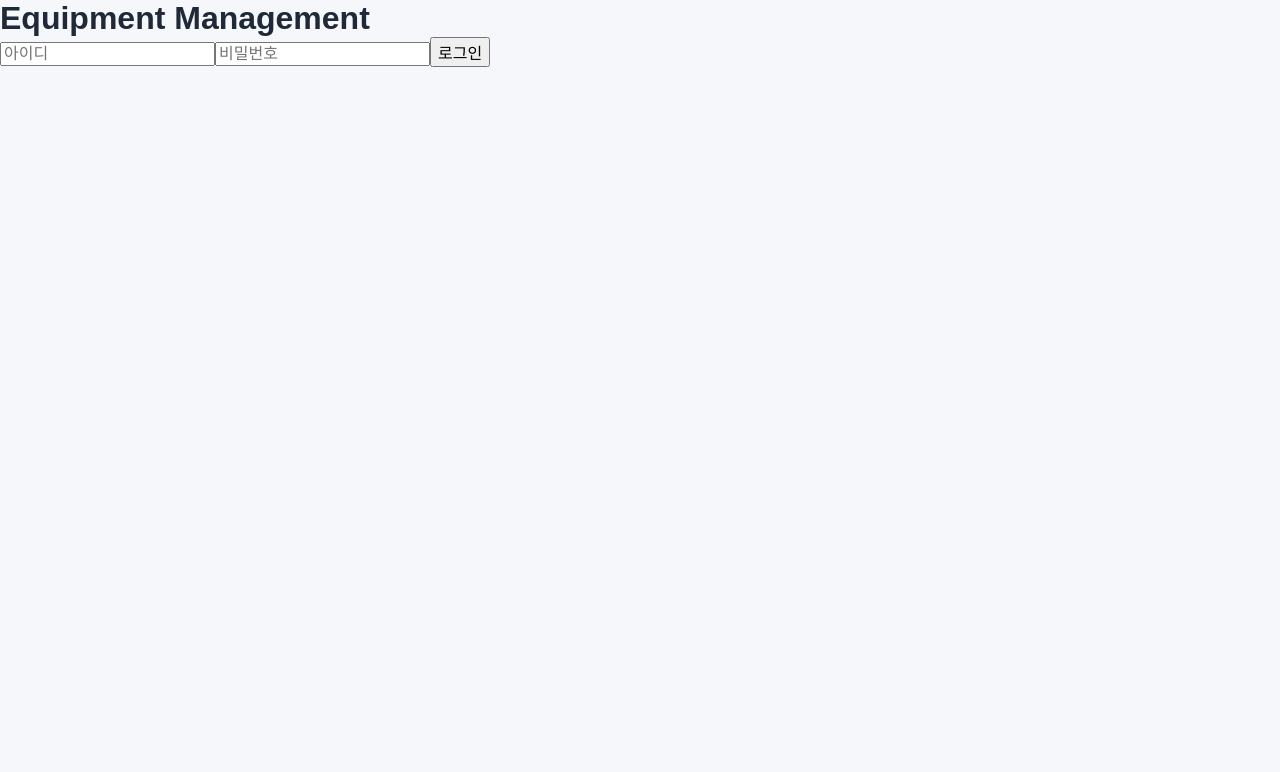
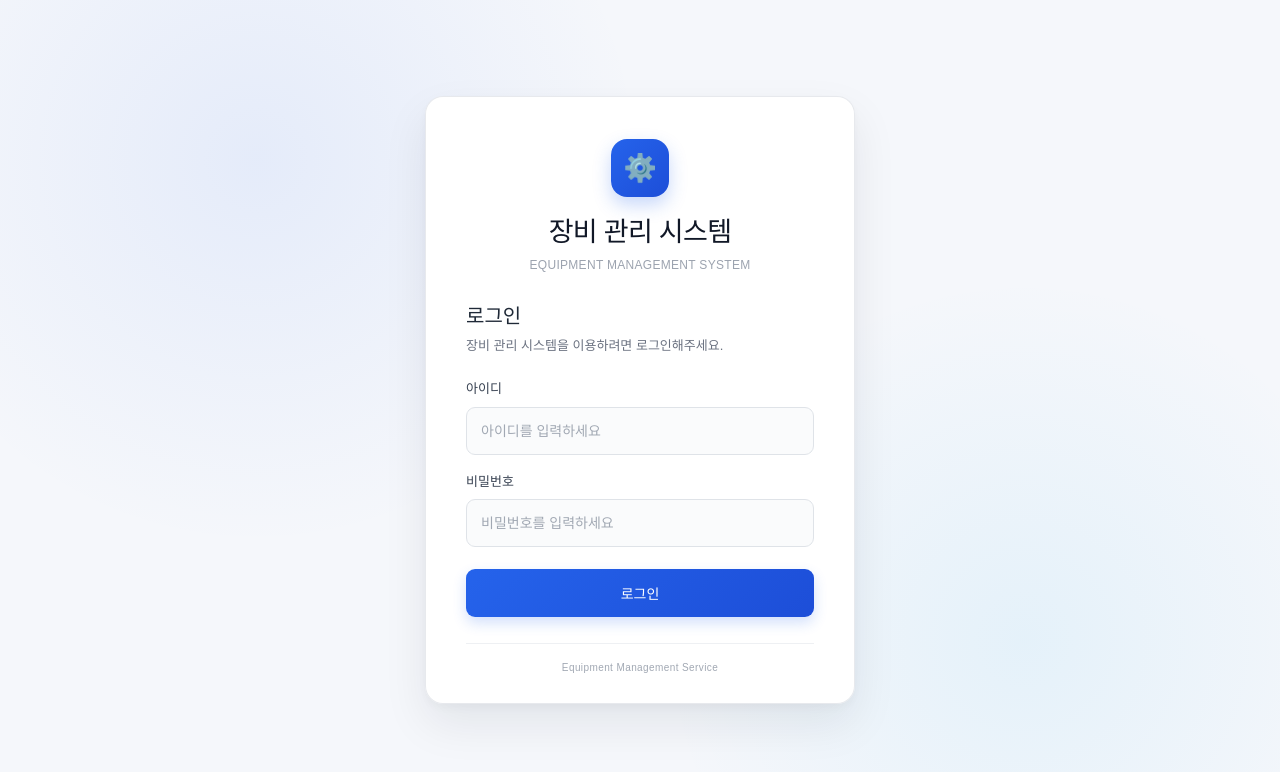
Before and after one commit to zuzusnasna/equipment-management, a React app in the folder frontend/: page / in a window 1280 px wide. Shown: the top 772 px of the page. Built offline with nearby package versions, Linux system fonts and the light colour scheme; the HTML template or start-up script is replaced by a standard one.

Commit message:
fix: restore login page layout

```diff
--- a/frontend/src/LoginPage.jsx
+++ b/frontend/src/LoginPage.jsx
@@ -59,32 +59,57 @@ function LoginPage({ onLogin }) {
     };
 
     return (
-        <div className="login-container">
+        <div className="login-page">
+            <div className="login-card">
+                <div className="login-header">
+                    <div className="login-icon">⚙️</div>
+                    <h1>장비 관리 시스템</h1>
+                    <p>EQUIPMENT MANAGEMENT SYSTEM</p>
+                </div>
+
+                <div>
+                    <h2 className="login-title">로그인</h2>
+                    <p className="login-description">
+                        장비 관리 시스템을 이용하려면 로그인해주세요.
+                    </p>
+                </div>
+
                 <form className="login-form" onSubmit={handleSubmit}>
-                <h1>Equipment Management</h1>
-
+                    <div className="login-form-group">
+                        <label htmlFor="loginId">아이디</label>
                         <input
+                            id="loginId"
                             type="text"
-                    placeholder="아이디"
+                            placeholder="아이디를 입력하세요"
                             value={loginId}
                             onChange={(e) => setLoginId(e.target.value)}
                             disabled={loading}
+                            autoComplete="username"
                         />
+                    </div>
 
+                    <div className="login-form-group">
+                        <label htmlFor="password">비밀번호</label>
                         <input
+                            id="password"
                             type="password"
-                    placeholder="비밀번호"
+                            placeholder="비밀번호를 입력하세요"
                             value={password}
                             onChange={(e) => setPassword(e.target.value)}
                             disabled={loading}
+                            autoComplete="current-password"
                         />
+                    </div>
 
                     {error && <p className="login-error">{error}</p>}
 
-                <button type="submit" disabled={loading}>
+                    <button type="submit" className="login-button" disabled={loading}>
                         {loading ? "로그인 중..." : "로그인"}
                     </button>
                 </form>
+
+                <div className="login-footer">Equipment Management Service</div>
+            </div>
         </div>
     );
 }
```
Lines whose indentation alone changed are shown as unchanged.
